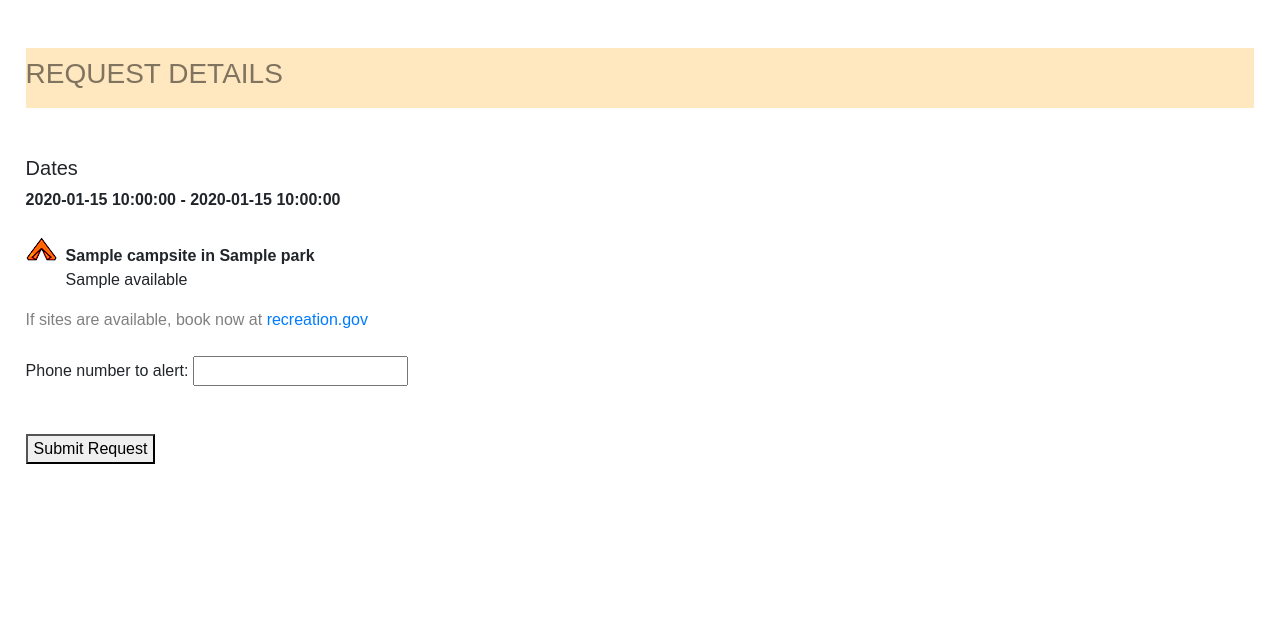
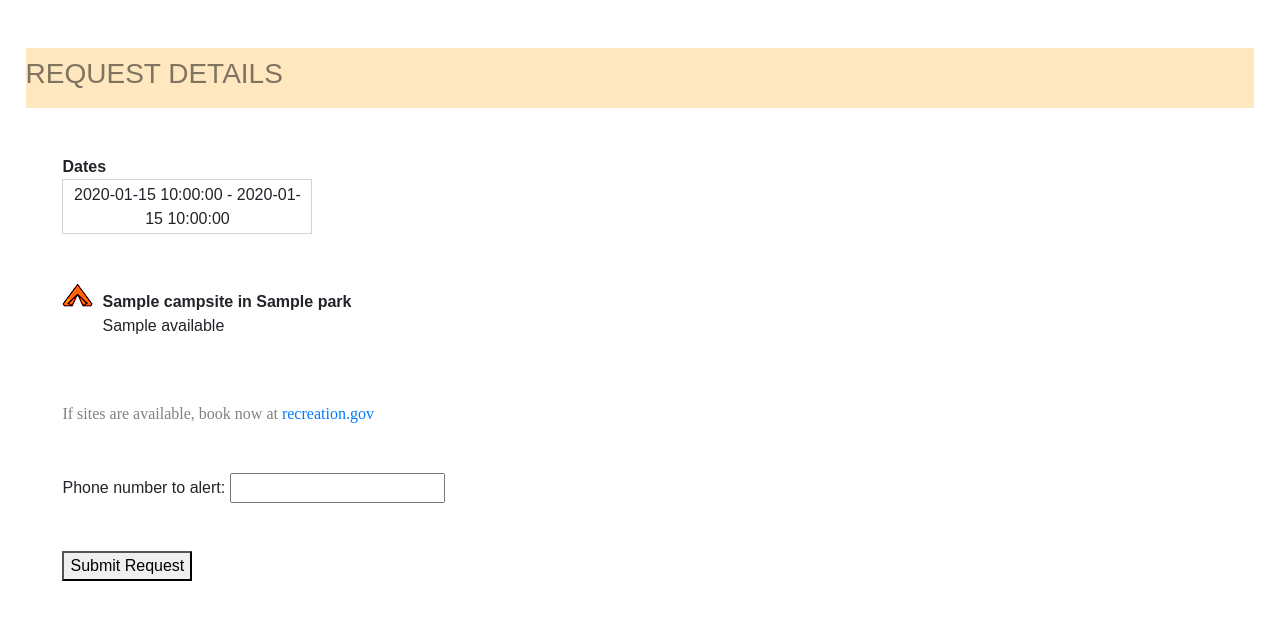
Before and after one commit to brittanynm/campsite-checker, a Flask app: template templates/submission_form.html in a window 1280 px wide. Shown: the part 82-710 px from the top of the page. Run offline with Flask 2, Linux system fonts and the light colour scheme; the template is opened without the code that fills it: most values are stand-ins (such as "Sample title", 1, 10 or a date in 2020); some libraries are stand-ins or nearby versions.

Commit message:
updated padding on various divs

```diff
--- a/static/css/main.css
+++ b/static/css/main.css
@@ -10,8 +10,11 @@ ul.tent {
 
 }
 
+.content {
+    padding-left: 3%;
+}
 .rec-gov-link {
-    color: grey;
+    color:
 }
 #summary-title {
     background-color: #FFE8BF;
@@ -23,8 +26,33 @@ ul.tent {
     width: 100%;
 }
 
+#selected-dates-border {
+    border: 1px solid lightgrey;
+    width: 250px;
+    text-align: center;
+}
+
 #selected-dates {
-    border-color: #d3d3d3;
+    padding: 1%;
+}
+
+.dates-section {
+    padding-bottom: 4%;
+    padding-top: 4%;
+}
+
+#selected-sites {
+    padding-bottom: 4%;
+}
+
+.rec-gov-link {
+    padding-bottom: 4%;
+    color: grey;
+    font-family: Quicksand;
+}
+
+.submit-request {
+    padding-bottom: 4%;
 }
 
 .flex-col {
@@ -37,7 +65,7 @@ ul.tent {
     background-position-y: 20%;
     background-size: cover;
     width: 100%;
-    height: 200px;
+    height: 250px;
     left: 0;
     content: "";
     display: flex;
@@ -49,6 +77,7 @@ ul.tent {
     display: flex;
     align-items: center;
     justify-content: center;
+    padding-top: 5%;
 }
 
 .align {
@@ -58,7 +87,12 @@ ul.tent {
 }
 
 
-.text-right {
+.text-right-cal {
+    border-color: white;
+
+}
+
+.border-cal-btn {
     border-color: white;
 }
 
@@ -119,10 +153,19 @@ body {
     margin:1%;
     padding:1%;
 }
+.text-right {
+    padding-right: 7%;
+}
 
 .form-inline-2 {
     margin-left:7%;
-    padding:1%;
+    padding-left: :3%;
+    padding-top: 5%;
+    padding-right: 10%;
+}
+
+.btn-selection {
+    border-color: white;
 }
 
 .btn-primary, .btn-primary:hover, .btn-primary:active, .btn-primary:visited {
--- a/templates/calendar.html
+++ b/templates/calendar.html
@@ -16,7 +16,9 @@
             <!-- <label for="end" required>Depart:</label>
                 <input type="text" id="start" name="date-end" required><br><br> -->
             <br><br>
-            <button type="submit" class="text-right">Next > </button>
+            <div class="border-cal-btn">
+              <button type="submit" class="text-right-cal">Next > </button>
+            </div>
         </form>
     </div>
   </div>
--- a/templates/submission_form.html
+++ b/templates/submission_form.html
@@ -6,12 +6,16 @@
         <div>
             <div id="wrapper">
                 <div id="summary-title"><h3>REQUEST DETAILS</h3></div>
-            </div><br><br>
+            </div>
+            <div class="content">
+                <div class="dates-section">
+                    <b>Dates</b>
 
-            <h5>Dates</h5>
-
+                    <div id="selected-dates-border">
                         <div id="selected-dates">
-                <b>{{ date_start }} - {{ date_end }}</b><br><br>
+                            {{ date_start }} - {{ date_end }}
+                        </div>
+                    </div>
                 </div>
                 <div id="selected-sites">
                     {% for campsite in list_of_objs %}
@@ -23,11 +27,9 @@
 
                     </ul>
                     {% endfor %}
-
+                </div>
                 <div class="rec-gov-link">If sites are available, book now at <a href='https://www.recreation.gov/'> recreation.gov</a>
                 </div>
-            </div>
-        </div><br>
 
                 <form action="/submit" class="submit-request" id="submit-form" method="POST" >
                 Phone number to alert:
@@ -35,8 +37,9 @@
                         <div id="invalid-message">
                         </div><br><br>
                 <button type="submit" id="submit-request-button">Submit Request </button>
-
             </form>
+            </div><br>
+        </div>
     </div>
 </div>
 
```
Also changed, not shown: static/js/live_search.jsx (+7 -4 lines). Lines whose indentation alone changed are shown as unchanged.
